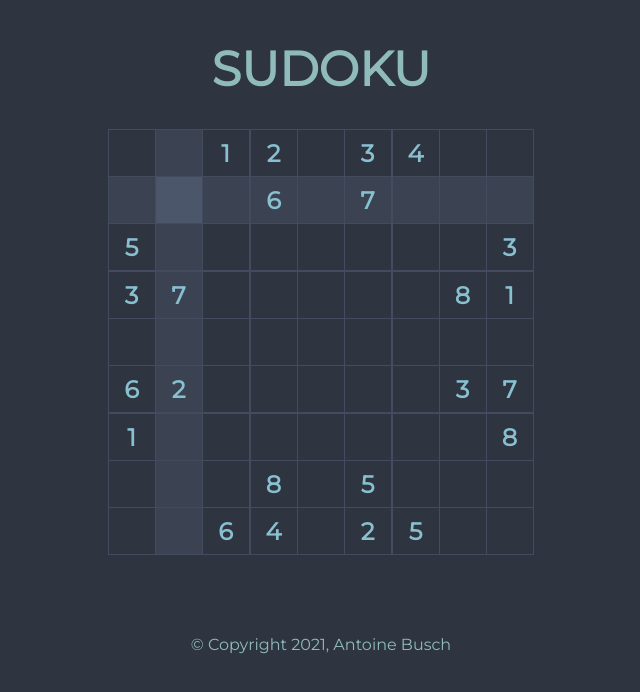
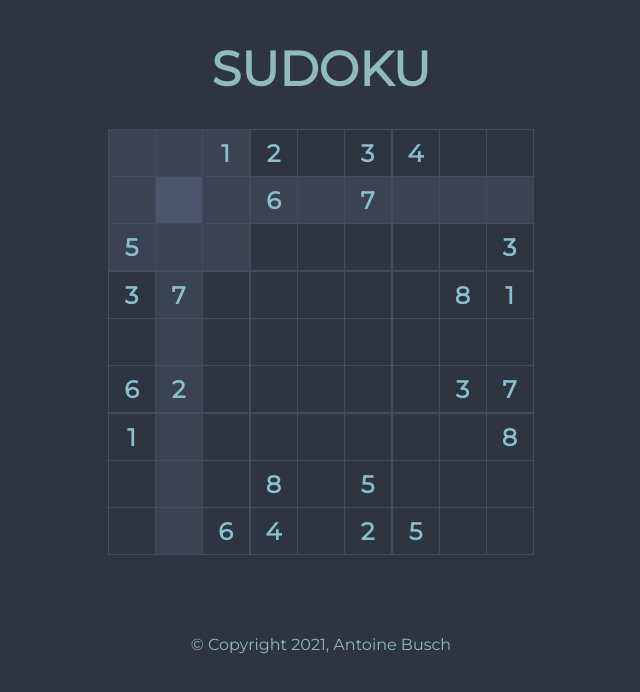
Before and after one commit to abusch/sudoku-react, a React (Create React App) app: page / in a window 1280 px wide. Shown: the top 692 px of the page, without its empty margins (319-959 px from the left). Built offline with nearby package versions, Linux system fonts and the light colour scheme.

Commit message:
Also highlight the block that contains the selection

```diff
--- a/src/App.js
+++ b/src/App.js
@@ -13,6 +13,8 @@ export const Board = (props) => {
   const renderBlock = (blockX, blockY) => {
     const cells = Array(9);
     const data = props.cellData;
+    const selectedBlockX = Math.floor(props.selectedColumn / 3);
+    const selectedBlockY = Math.floor(props.selectedRow / 3);
 
     for (let j = 0; j < 3; j++) {
       const y = blockY * 3 + j;
@@ -25,6 +27,8 @@ export const Board = (props) => {
           selection = "selectedColumn";
         } else if (y === props.selectedRow) {
           selection = "selectedRow";
+        } else if (blockX === selectedBlockX && blockY === selectedBlockY) {
+          selection = "selectedBlock";
         } else {
           selection = "";
         }
--- a/src/index.css
+++ b/src/index.css
@@ -58,7 +58,7 @@ h1 {
   background-color: var(--nord3);
 }
 
-.cell.selectedRow, .cell.selectedColumn {
+.cell.selectedRow, .cell.selectedColumn, .cell.selectedBlock {
   background-color: var(--nord1);
 }
 
```
